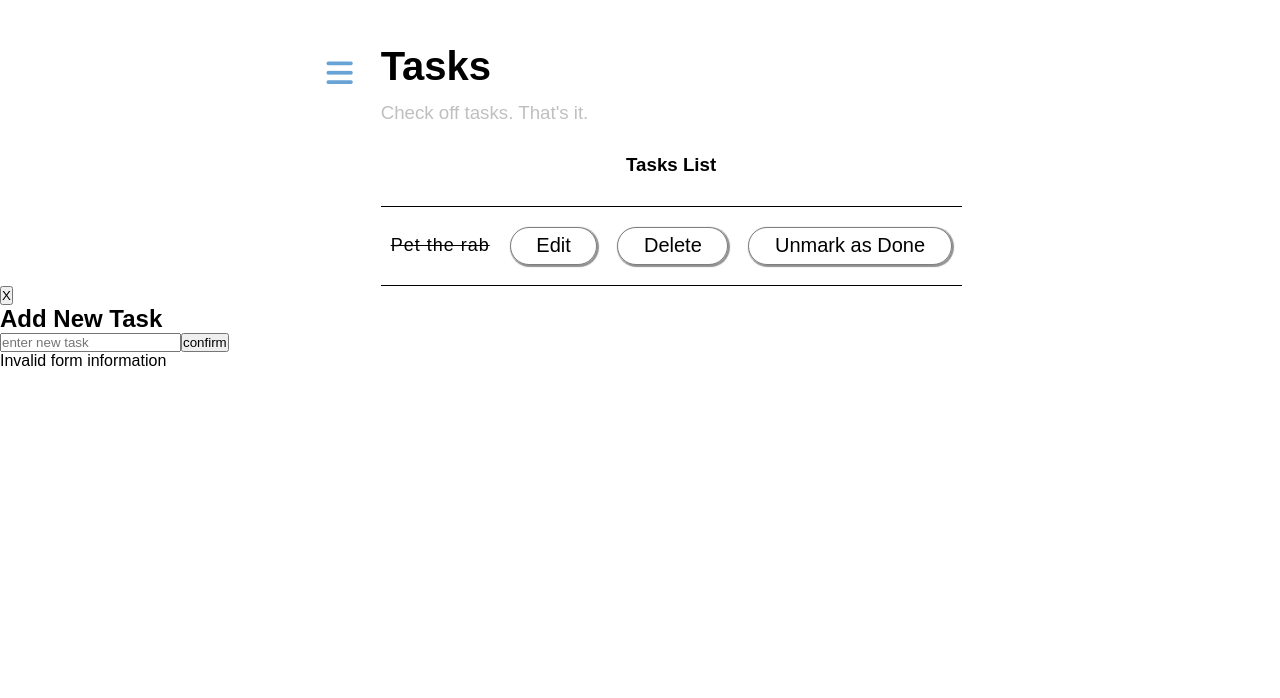
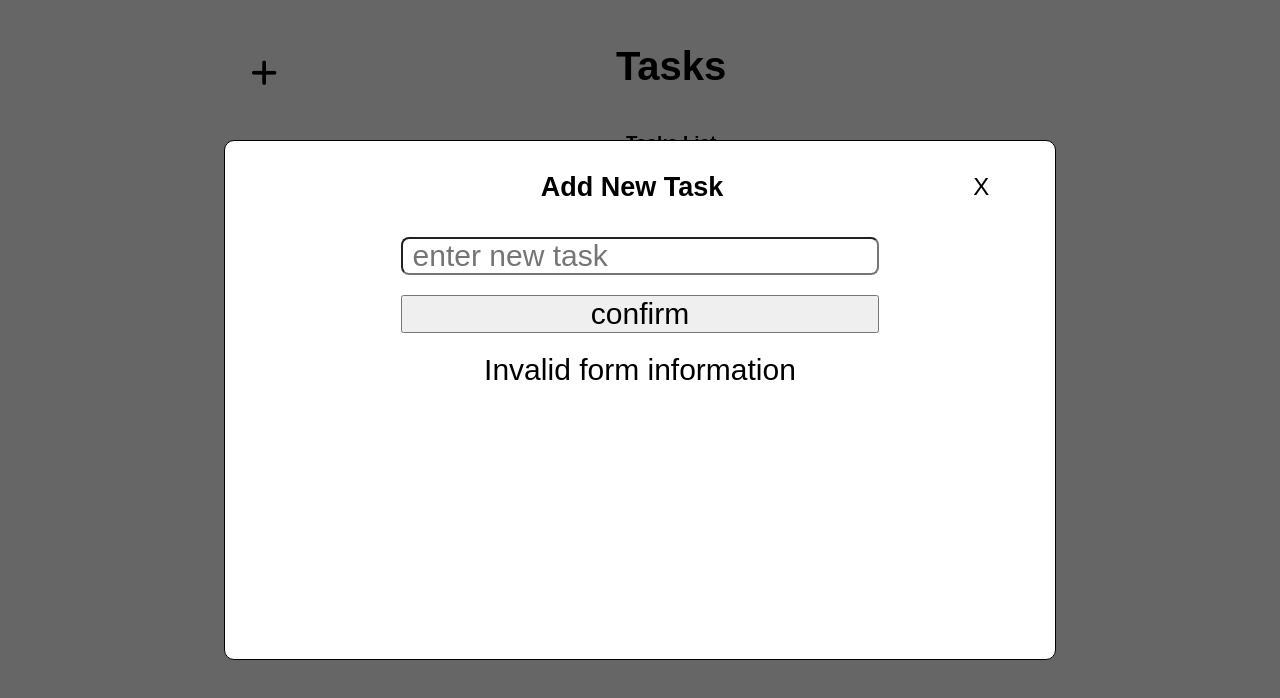
Before and after one commit to savus/ToDoListApp, a React (Vite) app: page / in a window 1280 px wide. Shown: the top 698 px of the page. Built offline with nearby package versions, Linux system fonts and the light colour scheme; data requests are answered from the project's data file; some icons are missing.

Commit message:
clean up styles for Task component and build initial css styles for AddTaskModal component

```diff
--- a/db.json
+++ b/db.json
@@ -2,7 +2,7 @@
   "tasks": [
     {
       "id": "1",
-      "content": "Pet the rab",
+      "content": "Meomwoeirjweriwjeoriwjeoriwjerowiejrre",
       "isCompleted": true
     }
   ]
--- a/src/App.tsx
+++ b/src/App.tsx
@@ -6,6 +6,7 @@ import { AppHeader } from "./Components/AppHeader";
 import { TasksBody } from "./Components/TasksBody";
 import { ManageTasksButton } from "./Components/ManageTasksButton";
 import { TasksProvider } from "./Components/Providers/TasksProvider";
+import { AddTaskModal } from "./Components/AddTaskModal";
 
 function App() {
   return (
@@ -22,21 +23,7 @@ function App() {
         </TasksProvider>
       </MainContainer>
       {/* MODALS */}
-      <form action="#" className="add-task-modal">
-        <div className="form-container">
-          <header className="form-header">
-            <button className="close-button">X</button>
-            <h2 className="form-title">Add New Task</h2>
-          </header>
-          <input
-            type="text"
-            className="new-task-input"
-            placeholder="enter new task"
-          />
-          <input type="submit" value="confirm" />
-          <div className="error-message">Invalid form information</div>
-        </div>
-      </form>
+      <AddTaskModal />
     </>
   );
 }
--- /dev/null
+++ b/src/Components/AddTaskModal.tsx
@@ -0,0 +1,20 @@
+import "../css/add-task-modal.css";
+export const AddTaskModal = () => {
+  return (
+    <form action="#" className="add-task-modal">
+      <div className="form-container">
+        <header className="form-header">
+          <h2 className="form-title">Add New Task</h2>
+          <button className="close-button btn">X</button>
+        </header>
+        <input
+          type="text"
+          className="new-task-input input-primary"
+          placeholder="enter new task"
+        />
+        <input type="submit" value="confirm" />
+        <div className="error-message">Invalid form information</div>
+      </div>
+    </form>
+  );
+};
--- a/src/Components/AppHeader.tsx
+++ b/src/Components/AppHeader.tsx
@@ -5,7 +5,6 @@ export const AppHeader = () => {
     <>
       <header className="app-header">
         <h2 className="app-title">Tasks</h2>
-        <h3 className="sub-heading">Check off tasks. That's it.</h3>
       </header>
     </>
   );
--- a/src/Components/ManageTasksButton.tsx
+++ b/src/Components/ManageTasksButton.tsx
@@ -1,7 +1,7 @@
 export const ManageTasksButton = () => {
   return (
     <button className="manage-tasks-btn btn tooltip right">
-      <i className="fa fa-bars"></i>
+      <i className="fa-solid fa-plus"></i>
       <div className="tooltip-message">Practice</div>
     </button>
   );
--- a/src/Components/Task.tsx
+++ b/src/Components/Task.tsx
@@ -26,13 +26,12 @@ export const Task = ({
       <TextInput
         inputProps={{
           type: "text",
-          className: "task-input-field",
+          className: "task-input-field input-primary",
           placeholder: contentInput,
           value: contentInput,
           onChange: ({ target }) => setContentInput(target.value),
         }}
       />
-      <div className="button-group">
       <EditButton
         onClick={() => {
           if (editMode === true) {
@@ -41,7 +40,6 @@ export const Task = ({
           setEditMode(!editMode);
         }}
       />
-      </div>
       <DeleteButton
         onClick={() => {
           deleteTask(id);
@@ -51,7 +49,7 @@ export const Task = ({
         completedState={completedState}
         onClick={() => {
           setCompletedState(!completedState);
-          updateTask({ id: id, isCompleted: !completedState });
+          updateTaskOpt(id, { id: id, isCompleted: !completedState });
         }}
       />
     </div>
--- /dev/null
+++ b/src/css/add-task-modal.css
@@ -0,0 +1,57 @@
+.add-task-modal {
+  position: fixed;
+  top: 0;
+  bottom: 0;
+  right: 0;
+  left: 0;
+  z-index: 50;
+  background-color: rgba(0, 0, 0, 0.6);
+  display: flex;
+  justify-content: center;
+  align-items: center;
+}
+
+.add-task-modal .form-container {
+  width: 65%;
+  min-height: 65%;
+  background-color: #fff;
+  border-radius: 10px;
+  padding: 1rem;
+  border: 1px solid black;
+  text-align: center;
+  display: flex;
+  flex-direction: column;
+  align-items: center;
+  gap: 20px;
+}
+
+.add-task-modal .form-header {
+  --header-size: 60px;
+  display: flex;
+  justify-content: center;
+  align-items: center;
+  position: relative;
+  height: var(--modal-header-height);
+}
+
+.add-task-modal .form-header {
+  font-size: calc(var(--modal-header-height) * 0.3);
+}
+
+.add-task-modal .close-button {
+  font-size: calc(var(--modal-header-height) * 0.4);
+}
+
+.add-task-modal .close-button {
+  position: relative;
+  left: 250px;
+}
+
+.add-task-modal input {
+  width: 60%;
+}
+
+.add-task-modal input,
+.add-task-modal .error-message {
+  font-size: var(--size-30);
+}
--- a/src/css/app-header.css
+++ b/src/css/app-header.css
@@ -1,16 +1,5 @@
-.app-header {
-  display: flex;
-  flex-direction: column;
-  gap: 20px;
-  margin-bottom: 30px;
-}
-
 .app-header .app-title {
   font-size: var(--size-40);
   line-height: 0.8;
+  text-align: center;
 }
-
-.app-header .sub-heading {
-  color: var(--font-soft);
-  font-weight: 400;
-}
--- a/src/css/styles.css
+++ b/src/css/styles.css
@@ -15,6 +15,7 @@
   --size-150: 9.375rem;
   --size-200: 12.5rem;
   --transition-speed: 350ms;
+  --modal-header-height: 60px;
 }
 
 *,
@@ -92,23 +93,26 @@ ul {
   bottom: var(--bottom-on-click);
 }
 
+.input-primary {
+  padding-left: 10px;
+  color: #888;
+  border-radius: 8px;
+  outline: none;
+}
+
 .main-container {
   display: flex;
-  max-width: 896px;
+  max-width: 1024px;
   justify-content: center;
   gap: 20px;
   margin-top: 50px;
-}
-
-.main-container .right-side {
-  width: 100%;
 }
 
 .manage-tasks-btn {
   font-size: var(--size-30);
   cursor: pointer;
   transition: background-color var(--transition-speed);
-  color: rgb(104, 163, 214);
+  color: #000;
   padding: 0.5rem;
   border-radius: 10px;
 }
@@ -159,3 +163,9 @@ ul {
 .tooltip:hover .tooltip-message {
   --tooltip-scale: 1;
 }
+
+@media (max-width: 767px) {
+  .main-container {
+    flex-direction: column;
+  }
+}
--- a/src/css/tasks-body.css
+++ b/src/css/tasks-body.css
@@ -1,3 +1,7 @@
+.tasks-body {
+  margin-top: 50px;
+}
+
 .tasks-body .heading {
   text-align: center;
   padding-bottom: 30px;
@@ -12,11 +16,23 @@
   justify-content: space-between;
 }
 
+.tasks-body .task-content {
+  overflow-y: hidden;
+  overflow-x: auto;
+  white-space: nowrap;
+}
+
 .tasks-body .task-content,
 .tasks-body .task-input-field {
   line-height: 2;
   font-size: var(--size-18);
   letter-spacing: 1px;
+  width: 250px;
+  height: 40px;
+}
+
+.tasks-body .task-input-field {
+  display: none;
 }
 
 .tasks-body .task.edit-mode .task-content {
@@ -27,19 +43,20 @@
   text-decoration: line-through;
 }
 
-.tasks-body .task-input-field {
-  padding-left: 10px;
-  color: #888;
-  border-radius: 8px;
-  outline: none;
-  display: none;
-}
-
 .tasks-body .task.edit-mode .task-input-field {
   display: unset;
 }
 
-.tasks-body .button-group {
-  display: flex;
-  gap: 15px;
+@media (max-width: 767px) {
+  .tasks-body .task {
+    flex-direction: column;
+    align-items: center;
+  }
+
+  .task button,
+  .task .task-input-field,
+  .task .task-content {
+    width: 100%;
+    text-align: center;
+  }
 }
```
Lines whose indentation alone changed are shown as unchanged.
